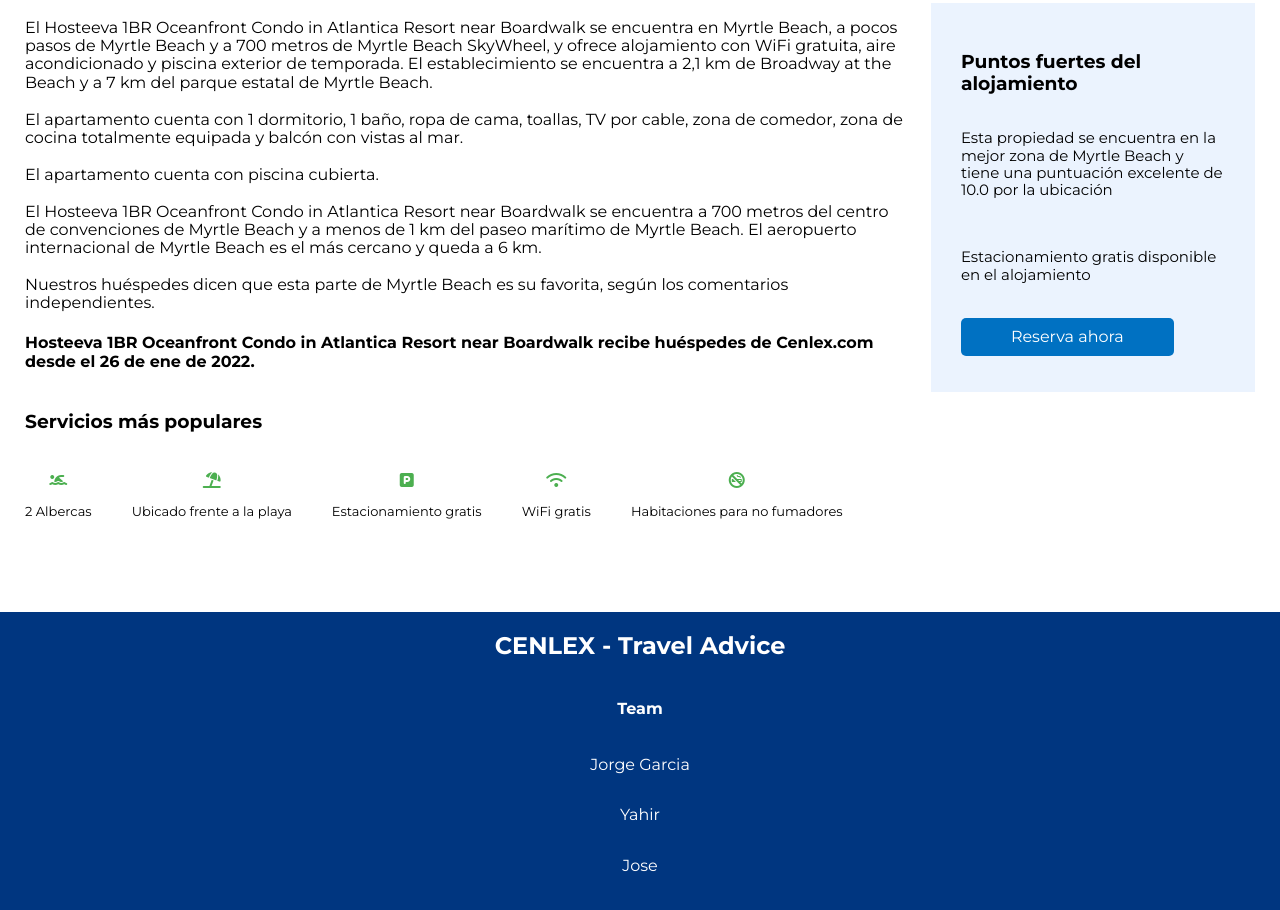
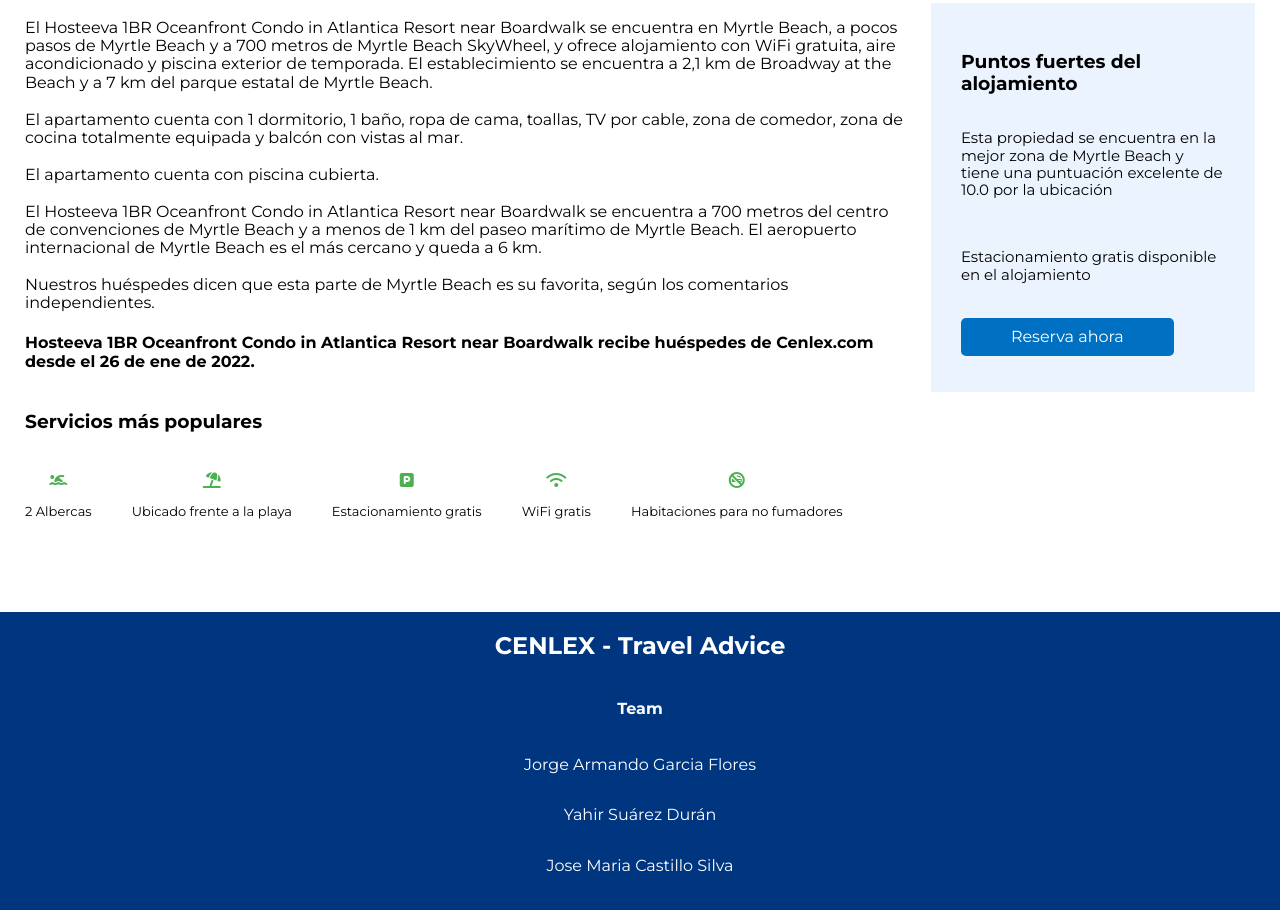
Before and after one commit to JorgeGarcia-Dev/travel-advice, a plain HTML site: page index.html in a window 1280 px wide. Shown: the part 1069-1979 px from the top of the page. Drawn offline with Linux system fonts and the light colour scheme.

Commit message:
Nuevos cambios

```diff
--- a/index.html
+++ b/index.html
@@ -209,9 +209,9 @@
                 <div class="cont-footer">
                     <h2>CENLEX - Travel Advice</h2>
                     <h4>Team</h4>
-                    <p>Jorge Garcia</p>
-                    <p>Yahir</p>
-                    <p>Jose</p>
+                    <p>Jorge Armando Garcia Flores</p>
+                    <p>Yahir Suárez Durán</p>
+                    <p>Jose Maria Castillo Silva</p>
                 </div>
             </div>
         </footer>
```
